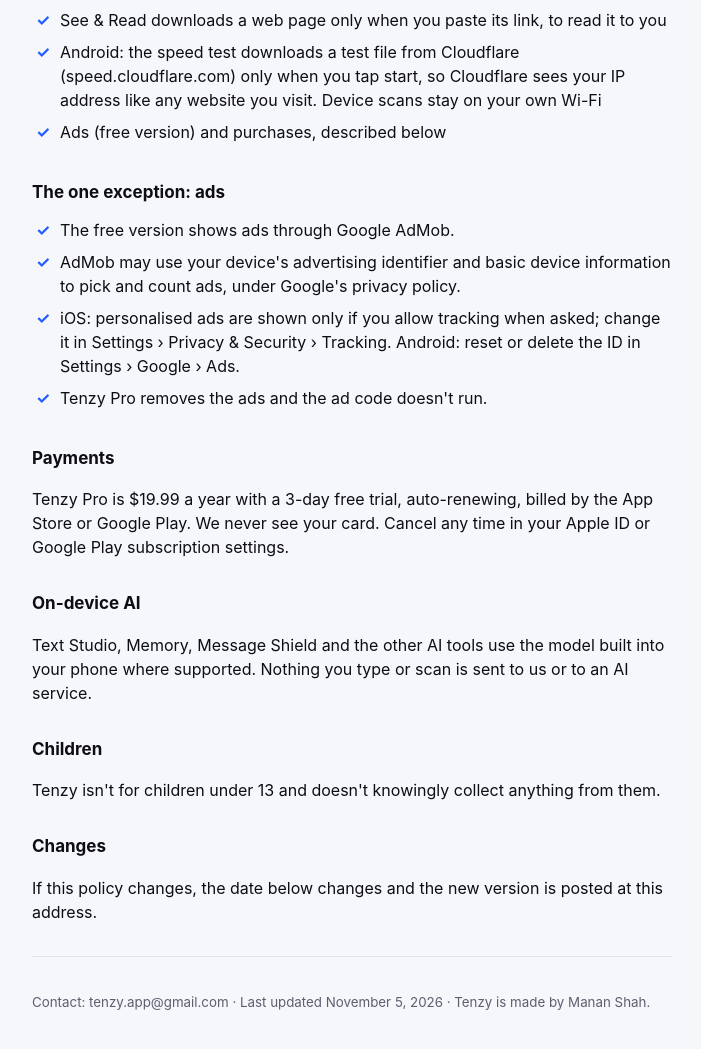
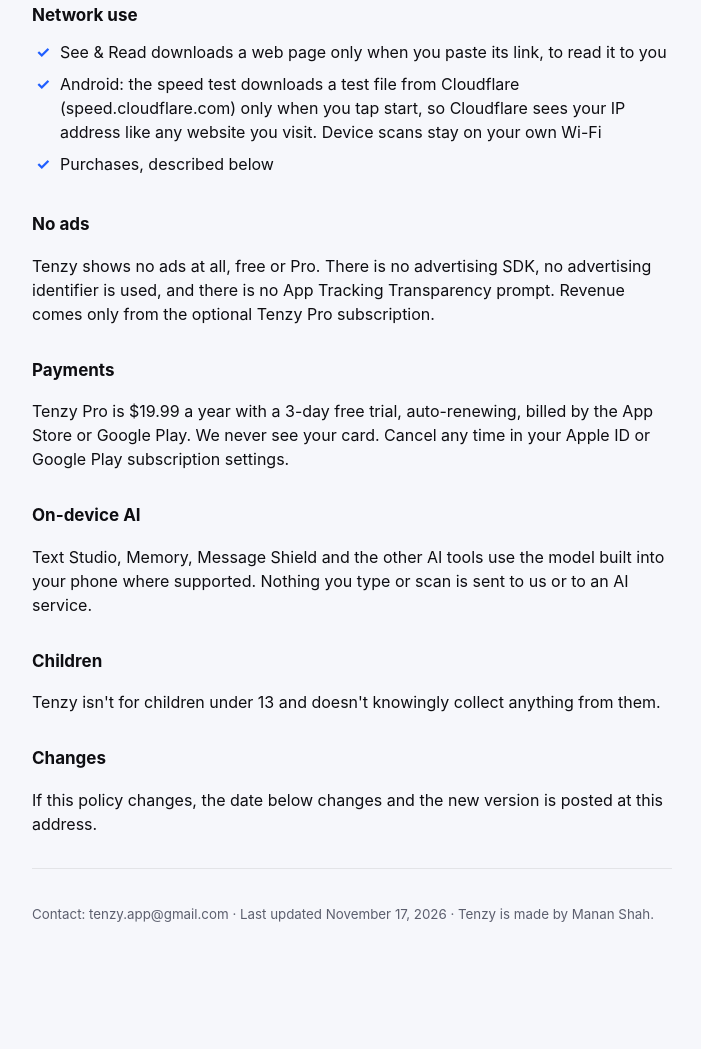
Before and after one commit to manan99991/tenzy, a plain HTML site: page privacy.html in a window 1280 px wide. Shown: the part 1289-2338 px from the top of the page, without its empty margins (288-989 px from the left). After the commit the page ends 2262 px from the top, so only its background shows below. Drawn offline with Linux system fonts and the light colour scheme.

Commit message:
Remove ad references — Tenzy is subscription-only (no ads)
Privacy policy, terms and the landing page updated to state there are no ads,
no advertising SDK, no advertising identifier and no tracking prompt. Pro is
reframed to "unlocks every tool, removes daily limits". Policy dates bumped.

Co-Authored-By: Claude Opus 4.8 <noreply@anthropic.com>
Claude-Session: https://claude.ai/code/session_01V11L85gsYNHDmHozbGeaup

```diff
--- a/privacy.html
+++ b/privacy.html
@@ -13,6 +13,7 @@ body{margin:0;background:var(--bg);color:var(--t);font:16px/1.5 -apple-system,Bl
 <h2>Never collected</h2><ul>
 <li>Your name, email, or any account — there isn't one</li>
 <li>Analytics, tracking of what you do inside the app, or crash reports</li>
+<li>Ads, or an advertising identifier — Tenzy has no ads and no ad code</li>
 <li>Your contacts, location, photos or recordings — they are used on your phone to do the job you asked for and are never sent to us</li></ul>
 <h2>Permissions, and why</h2><ul>
 <li>Camera: Scan, Studio, Measure, Pro Camera, Identify, Translate, See &amp; Read, Color Vision</li>
@@ -28,15 +29,11 @@ body{margin:0;background:var(--bg);color:var(--t);font:16px/1.5 -apple-system,Bl
 <h2>Network use</h2><ul>
 <li>See &amp; Read downloads a web page only when you paste its link, to read it to you</li>
 <li>Android: the speed test downloads a test file from Cloudflare (speed.cloudflare.com) only when you tap start, so Cloudflare sees your IP address like any website you visit. Device scans stay on your own Wi-Fi</li>
-<li>Ads (free version) and purchases, described below</li></ul>
-<h2>The one exception: ads</h2><ul class="x">
-<li>The free version shows ads through Google AdMob.</li>
-<li>AdMob may use your device's advertising identifier and basic device information to pick and count ads, under Google's privacy policy.</li>
-<li>iOS: personalised ads are shown only if you allow tracking when asked; change it in Settings › Privacy &amp; Security › Tracking. Android: reset or delete the ID in Settings › Google › Ads.</li>
-<li>Tenzy Pro removes the ads and the ad code doesn't run.</li></ul>
+<li>Purchases, described below</li></ul>
+<h2>No ads</h2><p>Tenzy shows no ads at all, free or Pro. There is no advertising SDK, no advertising identifier is used, and there is no App Tracking Transparency prompt. Revenue comes only from the optional Tenzy Pro subscription.</p>
 <h2>Payments</h2><p>Tenzy Pro is $19.99 a year with a 3-day free trial, auto-renewing, billed by the App Store or Google Play. We never see your card. Cancel any time in your Apple ID or Google Play subscription settings.</p>
 <h2>On-device AI</h2><p>Text Studio, Memory, Message Shield and the other AI tools use the model built into your phone where supported. Nothing you type or scan is sent to us or to an AI service.</p>
 <h2>Children</h2><p>Tenzy isn't for children under 13 and doesn't knowingly collect anything from them.</p>
 <h2>Changes</h2><p>If this policy changes, the date below changes and the new version is posted at this address.</p>
-<hr><small>Contact: tenzy.app@gmail.com · Last updated November 5, 2026 · Tenzy is made by Manan Shah.</small>
+<hr><small>Contact: tenzy.app@gmail.com · Last updated November 17, 2026 · Tenzy is made by Manan Shah.</small>
 </main></body></html>
```
Also changed, not shown: index.html (+1 -1 lines), terms.html (+3 -3 lines).
